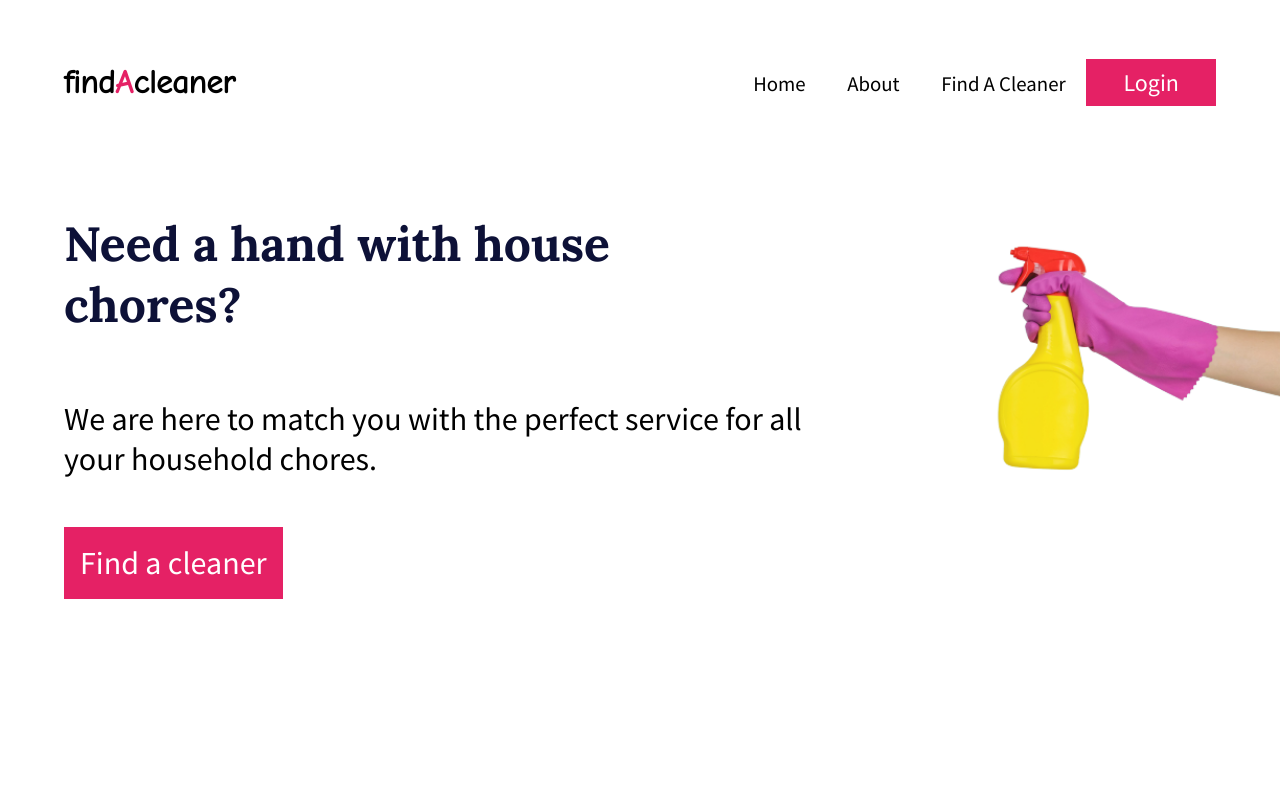
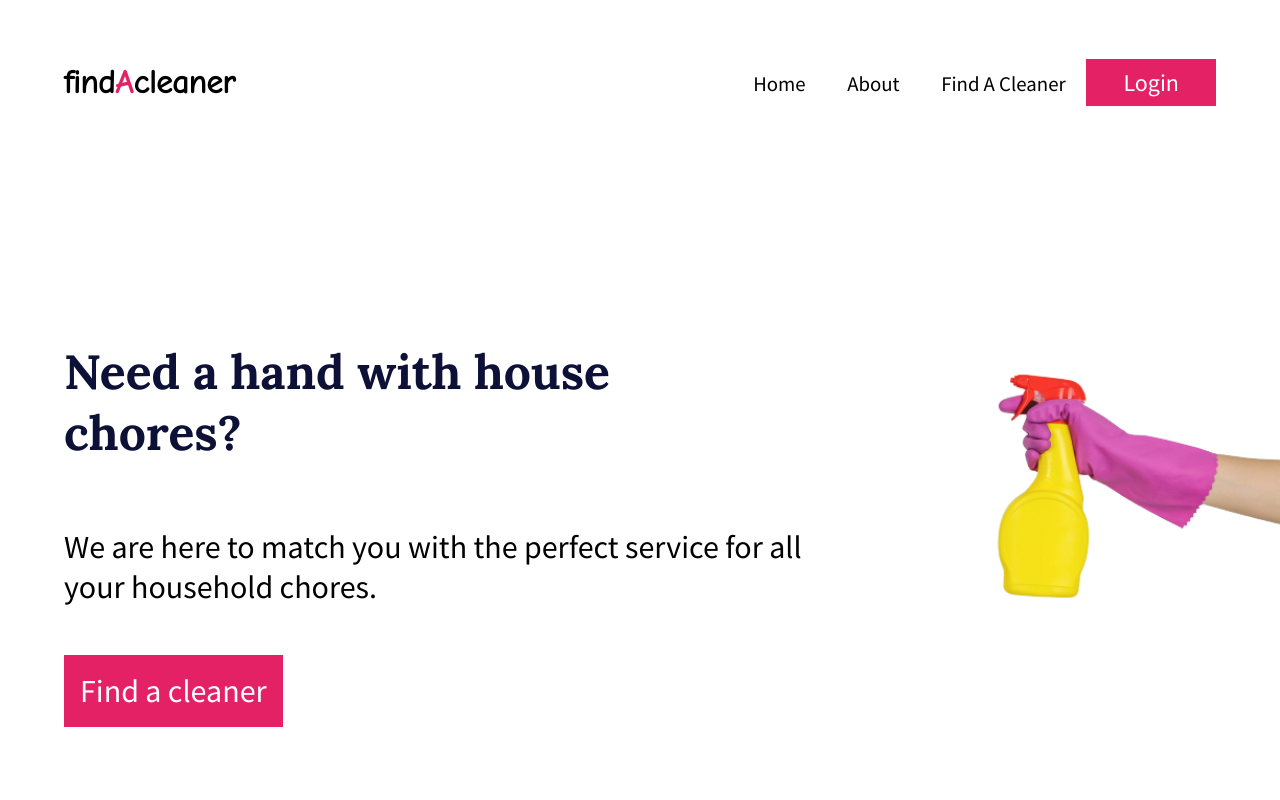
Before and after one commit to blossom-babs/find-a-cleaner, a React (Create React App) app: page / in a window 1280 px wide. Shown: the top 800 px of the page. Built offline with nearby package versions, Linux system fonts and the light colour scheme.

Commit message:
add spacing

```diff
--- a/src/components/Header.jsx
+++ b/src/components/Header.jsx
@@ -59,8 +59,11 @@ const Wrapper = styled.header`
     background: var(--clr-base-two);
   }
 
-  /* larger screens */
+  /* ================
+  larger screens
+  ================= */
   @media screen and (min-width: 768px) {
+    margin-top:8em;
     .header__h1 {
       font-size: 3rem;
       margin-top: 1em;
```
